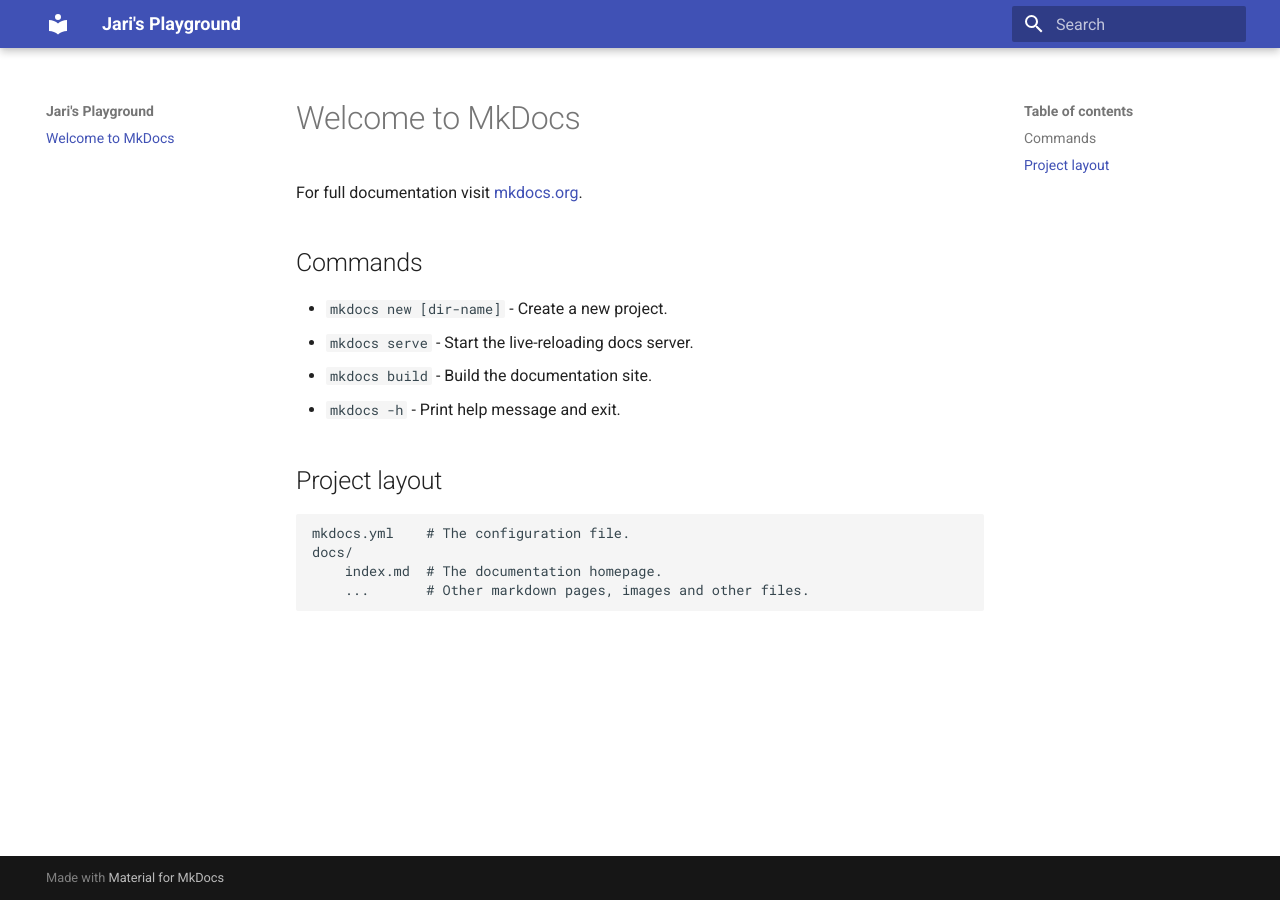
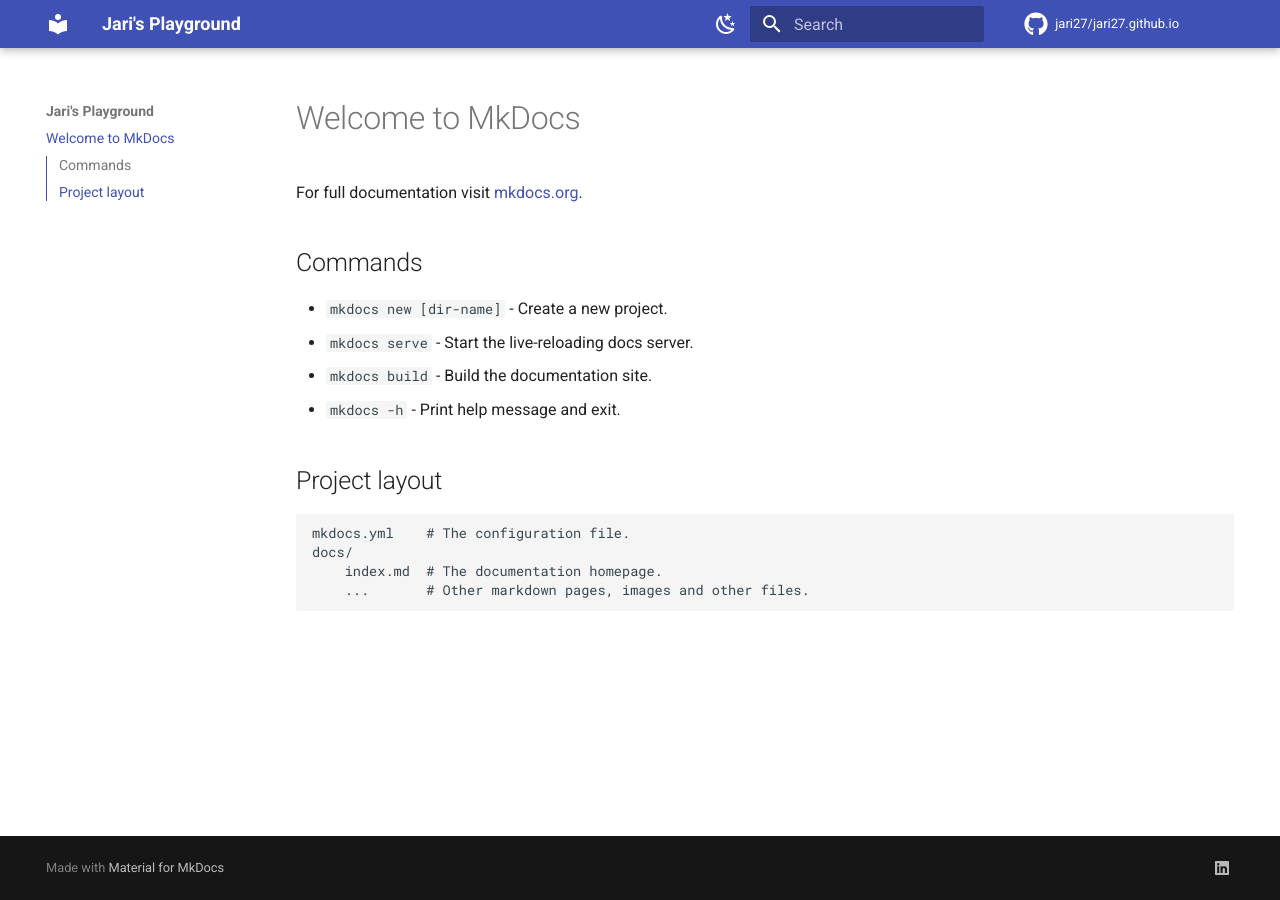
Before and after one commit to Jari27/jari27.github.io, an MkDocs documentation site: the page built from docs/index.md, in a window 1280 px wide. Built offline with MkDocs 1.6.1 and Material for MkDocs 9.7.7, drawn with Linux system fonts in a browser that asks for light colours; comment, search, counter and statistics services are not loaded.

Commit message:
feat: colorscheme and other settings (#5)

```diff
--- a/mkdocs.yml
+++ b/mkdocs.yml
@@ -1,5 +1,33 @@
 # yaml-language-server: $schema=https://squidfunk.github.io/mkdocs-material/schema.json
 site_name: Jari's Playground
 site_url: https://jari27.github.io
+repo_url: https://github.com/Jari27/jari27.github.io
+repo_name: jari27/jari27.github.io
 theme:
-  name: material
+  name: 'material'
+  features:
+    - navigation.sections
+    - navigation.path
+    - navigation.top
+    - navigation.footer
+    - toc.integrate
+  palette:
+    # Palette toggle for light mode
+    - media: "(prefers-color-scheme: light)"
+      scheme: default
+      toggle:
+        icon: material/weather-night
+        name: Switch to dark mode
+    # Palette toggle for dark mode
+    - media: "(prefers-color-scheme: default)"
+      scheme: slate
+      toggle:
+        icon: material/weather-sunny
+        name: Switch to light mode
+  icon:
+    repo: fontawesome/brands/github
+
+extra:
+  social:
+    - icon: fontawesome/brands/linkedin
+      link: https://www.linkedin.com/in/jari-meevis/
```
